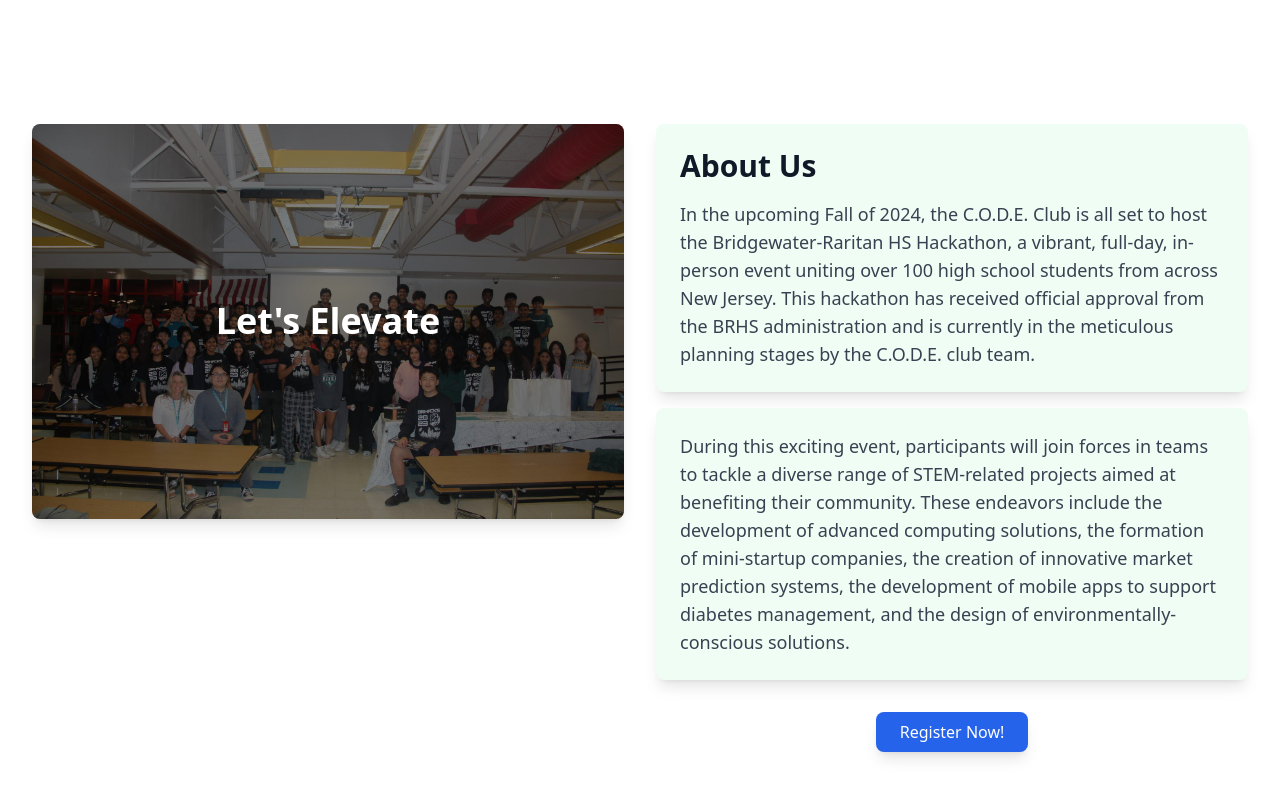
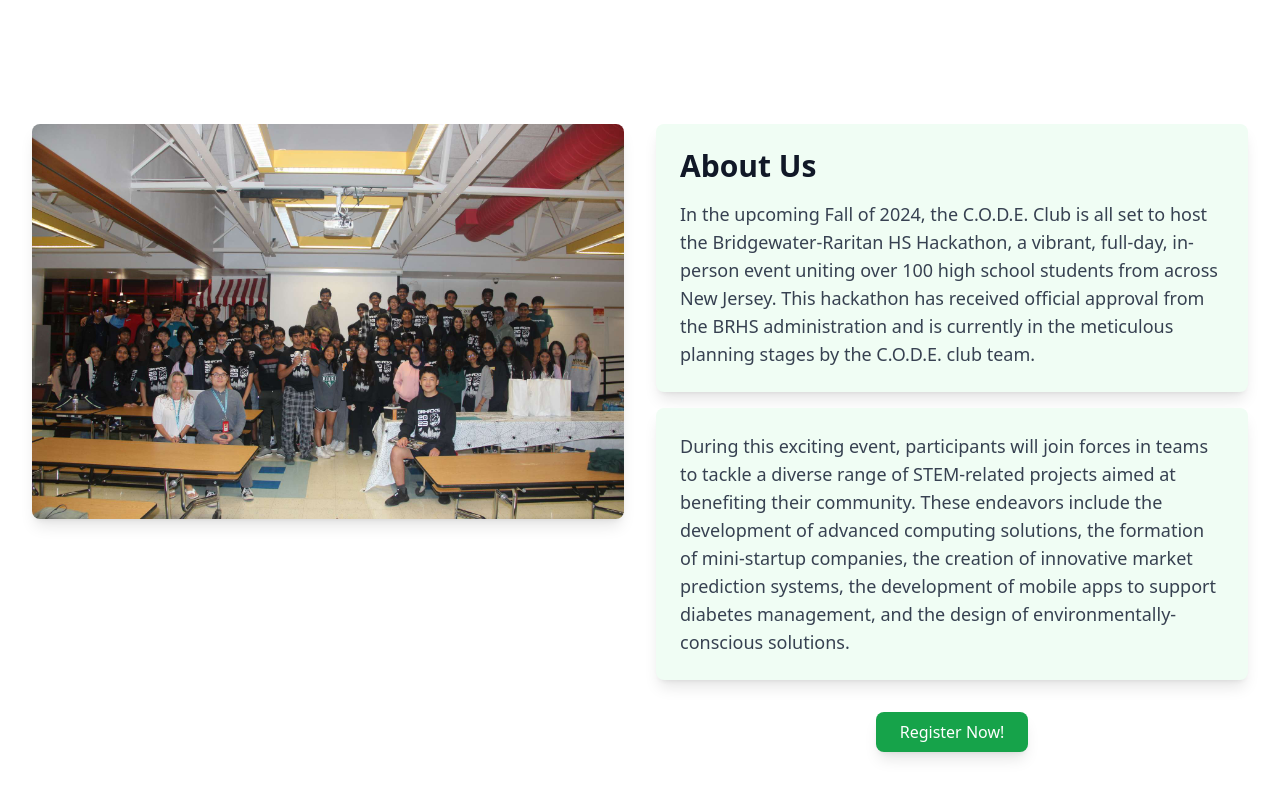
Before and after one commit to shuknuk/brhacks24, a Next.js app: page / in a window 1280 px wide. Shown: the part 740-1540 px from the top of the page. Built offline with nearby package versions, Linux system fonts and the light colour scheme.

Commit message:
About us tweaks

```diff
--- a/components/About.jsx
+++ b/components/About.jsx
@@ -25,9 +25,7 @@ const About = () => {
             alt="BRHacks 2023"
             className="w-full h-full object-cover"
           />
-          <div className="absolute inset-0 bg-black bg-opacity-50 flex items-center justify-center">
-            <h2 className="text-4xl font-bold text-white">Let's Elevate</h2>
-          </div>
+
         </div>
 
         {/* Text Content */}
@@ -71,7 +69,7 @@ const About = () => {
           <div className="text-center">
             <button
               onClick={handleAlert}
-              className="mt-4 text-white py-2 px-6 rounded-lg bg-blue-600 hover:bg-blue-700 shadow-lg"
+              className="mt-4 text-white py-2 px-6 rounded-lg bg-green-600 hover:bg-green-900 shadow-lg"
             >
               Register Now!
             </button>
```
Also changed, not shown: .codeedit/settings.json (added), components/AboutBackup.txt (deleted).
